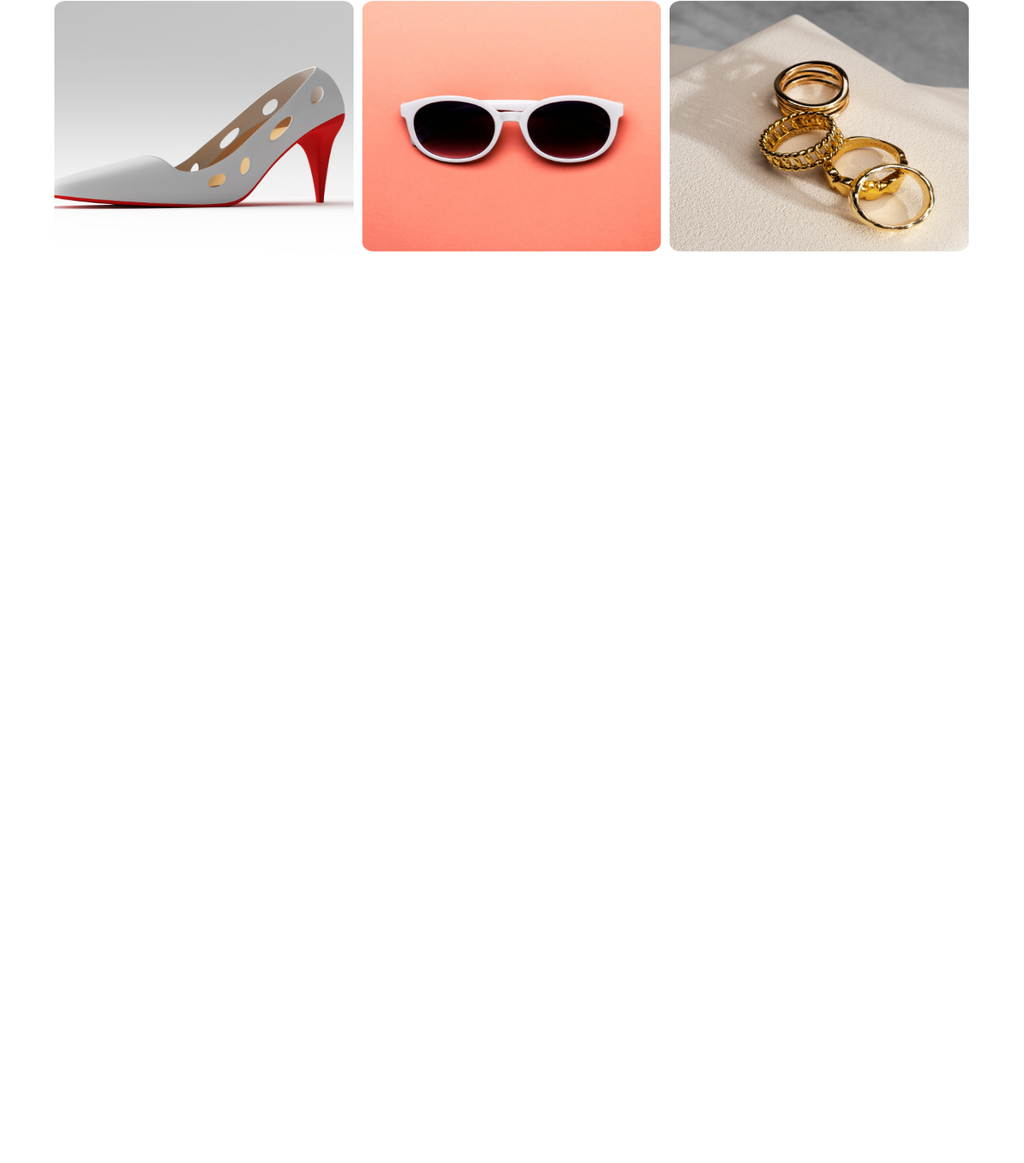
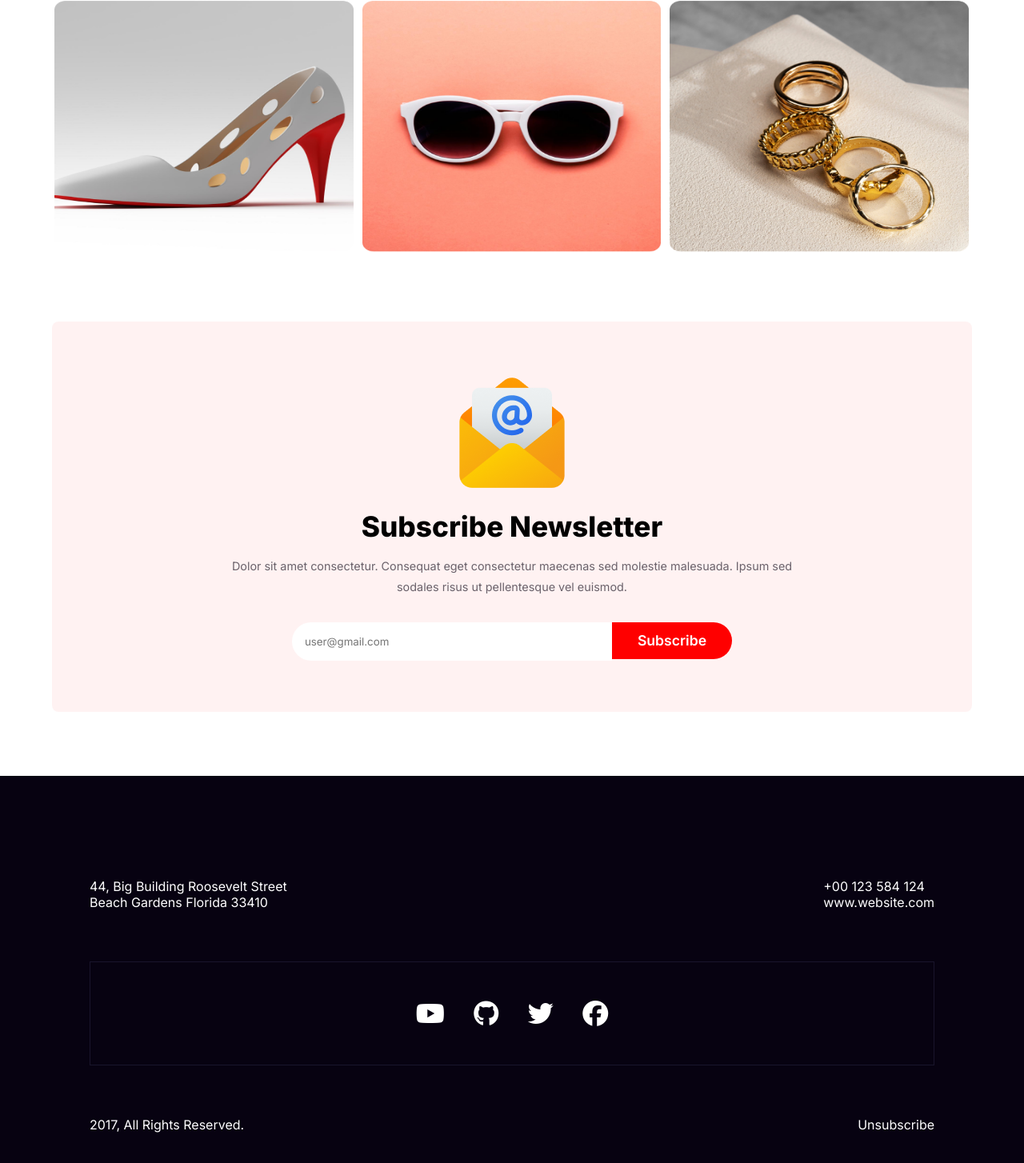
Before and after one commit to Md-sajeeb001/new-year-projects, a plain HTML site: page index.html in a window 1280 px wide. Shown: the part 4332-5786 px from the top of the page at 80% size. Before the commit the page ends 4734 px from the top, so only its background shows below. Drawn offline with Linux system fonts and the light colour scheme; files that its build step writes are made by us from their sources.

Commit message:
footer section

```diff
--- a/index.html
+++ b/index.html
@@ -12,6 +12,8 @@
     <link href="https://fonts.googleapis.com/css2?family=Inter:wght@100..900&display=swap" rel="stylesheet">
 
     <!-- ===================Google font icon=================== -->
+    <link rel="stylesheet" href="https://cdnjs.cloudflare.com/ajax/libs/font-awesome/6.5.2/css/all.min.css" integrity="sha512-SnH5WK+bZxgPHs44uWIX+LLJAJ9/2PkPKZ5QiAj6Ta86w+fsb2TkcmfRyVX3pBnMFcV7oQPJkl9QevSCWr3W6A==" crossorigin="anonymous" referrerpolicy="no-referrer" />
+
     <link rel="stylesheet" href="./style/style.css"/>
     <title>New Year Offer</title>
 </head>
@@ -110,8 +112,35 @@
 
             </div>
         </section>
+
+        <section class="email-section">
+            <div class="email-box">
+                <div class="email-containet">
+                    <img src="./images/Group 61.png" alt="">
+                    <h1>Subscribe Newsletter</h1>
+                    <p>Dolor sit amet consectetur. Consequat eget consectetur maecenas sed molestie malesuada. Ipsum sed sodales risus ut pellentesque vel euismod. </p>
+                    <input class="input" type="email" placeholder="user@gmail.com"><button >Subscribe</button>
+                </div>
+            </div>
+        </section>
      </main>
 
-     <footer></footer>
+     <footer class="footer-section">
+       <div class="first-footer">
+        <p>44, Big Building Roosevelt Street <br>
+            Beach Gardens Florida 33410</p>
+            <p>+00 123 584 124 <br> www.website.com</p>
+       </div>
+       <div class="social-media">
+        <a href=""><i class="fa-brands fa-youtube"></i></a>
+        <a href=""><i class="fa-brands fa-github"></i></a>
+        <a href=""><i class="fa-brands fa-twitter"></i></a>
+        <a href=""><i class="fa-brands fa-facebook"></i></a>
+       </div>
+       <div class="first-footer">
+        <p>2017, All Rights Reserved.</p>
+        <p>Unsubscribe</p>
+       </div>
+     </footer>
 </body>
 </html>
--- a/style/style.css
+++ b/style/style.css
@@ -282,3 +282,71 @@ html{
     max-width: 45rem;
     margin-bottom: 1.5rem;
 }
+/* ===================EMAIL SECTION===================== */
+.email-section{
+    width: 1150px;
+    height: auto;
+    margin: 5rem auto;
+    background-color: rgba(255, 0, 0, 0.05);
+    border-radius: .5rem;
+}
+.email-containet{
+    text-align: center;
+    padding: 4rem 13rem;
+}
+.email-containet h1{
+    margin: 1rem 0;
+    font-size: 2.2rem;
+    font-weight: 800;
+}
+.email-containet p{
+    color: rgba(7, 2, 17, 0.6);
+    font-size: .9rem;
+    line-height: 1.6rem;
+}
+.email-containet input{
+    width: 25rem;
+    height: 3rem;
+    padding: 0 1rem;
+    margin-top: 2rem;
+    border-top-left-radius: 2rem;
+    border-bottom-left-radius: 2rem;
+    outline: none;
+    border: none;
+}
+.email-containet button{
+    padding: .8rem 2rem;
+    border: none;
+    outline: none;
+    background-color: red;
+    color: #fff;
+    font-size: 1.1rem;
+    font-weight: 600;
+    border-top-right-radius: 2rem;
+    border-bottom-right-radius: 2rem;
+}
+
+/* =====================FOOTER SECTION=================== */
+.footer-section{
+    width: 100%;
+    padding: 8rem 7rem;
+    background: rgb(7, 2, 17);
+    color: #fff;
+}
+.first-footer{
+    display: flex;
+    align-items: center;
+    justify-content: space-between;
+}
+.social-media{
+    width: 100%;
+    margin: 4rem auto;
+    border: 1px solid #19152c;
+    text-align: center;
+}
+.social-media a i{
+    color: #fff;
+    font-size: 2rem;
+    margin: 0 1rem;
+    padding: 3rem 0;
+}
```
